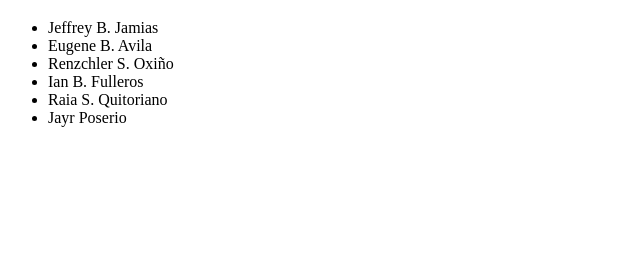
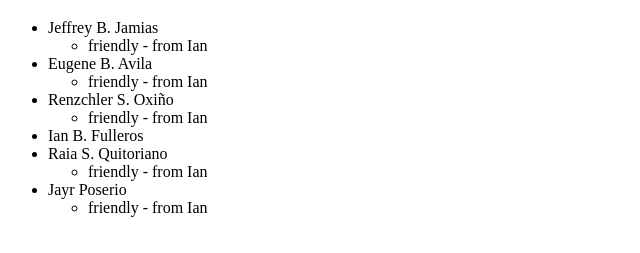
Before and after one commit to jamias0jeffrey/fixing-conflict, a plain HTML site: page index.html in a window 1280 px wide. Shown: the part 61-314 px from the top of the page, without its empty margins (0-640 px from the left). Drawn offline with Linux system fonts and the light colour scheme.

Commit message:
Impression Added to Member

```diff
--- a/index.html
+++ b/index.html
@@ -12,12 +12,28 @@
 	<h1>Avengers</h1>
 	<ul>
 		<li>Jeffrey B. Jamias</li>
+			<ul>
+				<li>friendly - from Ian</li>
+			</ul>
 		<li>Eugene B. Avila</li>
+			<ul>
+				<li>friendly - from Ian</li>
+			</ul>
 		<li>Renzchler S. Oxiño</li>
+			<ul>
+				<li>friendly - from Ian</li>
+			</ul>
 		<li>Ian B. Fulleros</li>
 		<li>Raia S. Quitoriano</li>
+			<ul>
+				<li>friendly - from Ian</li>
+			</ul>
 		<li>Jayr Poserio</li>
+			<ul>
+				<li>friendly - from Ian</li>
+			</ul>
 	</ul>
+
 
 </body>
 </html>
```
